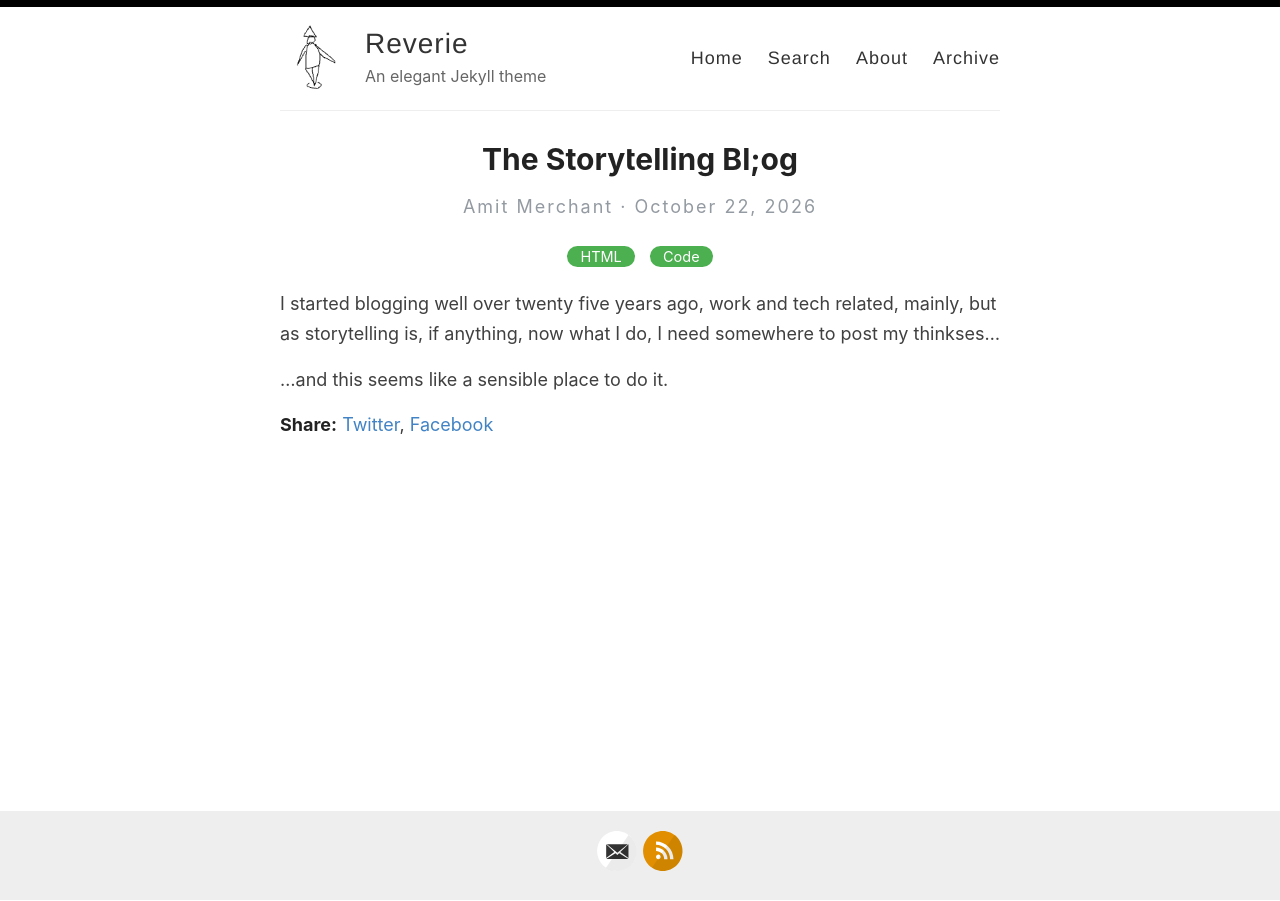
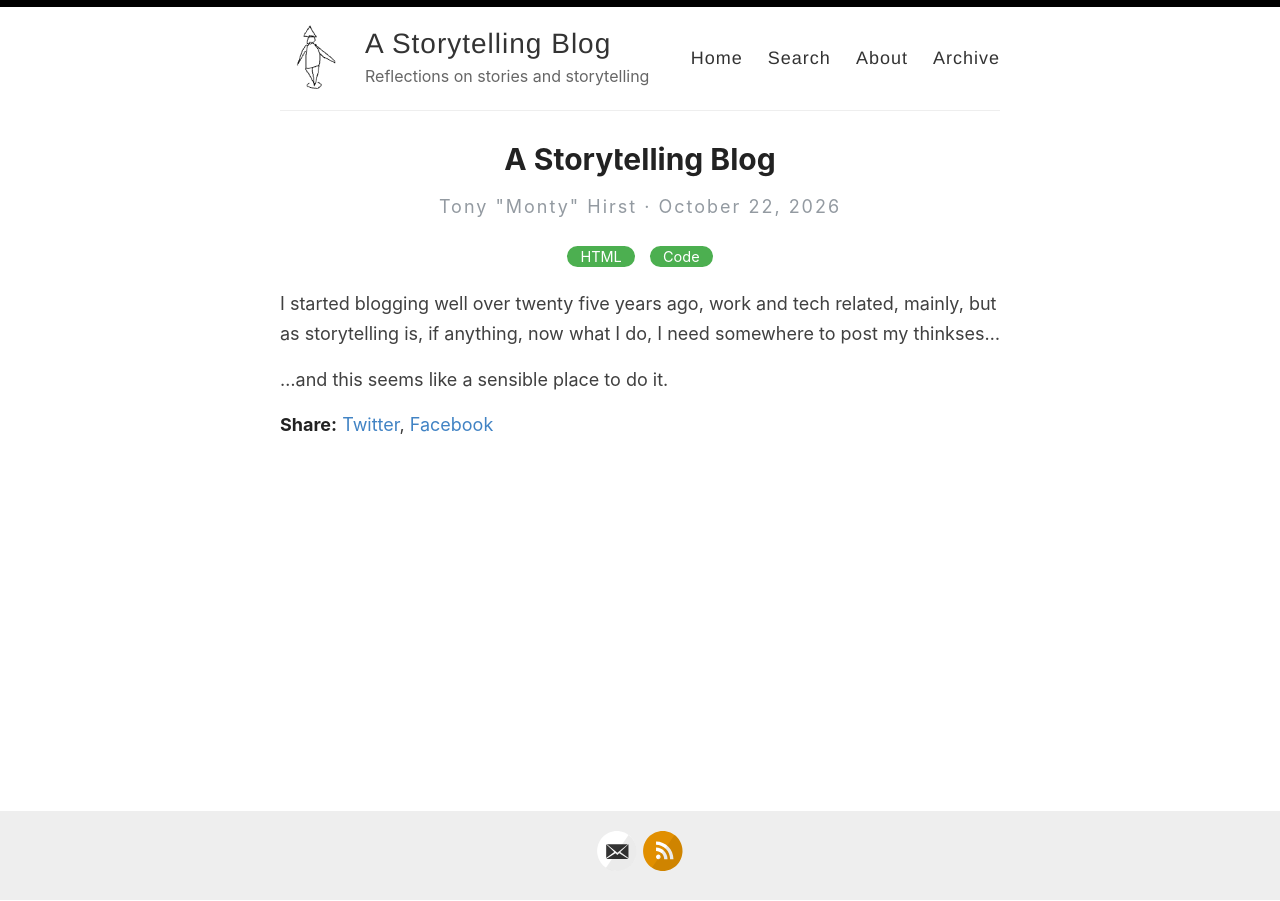
Before and after one commit to montystoryteller/storytelling, a Jekyll site: the page built from _posts/2026-10-22-about.md, in a window 1280 px wide. Built offline with Jekyll 4.4.1, drawn with Linux system fonts in a browser that asks for light colours.

Commit message:
typos; tidy up

```diff
--- a/_config.yml
+++ b/_config.yml
@@ -3,13 +3,13 @@
 #
 
 # Name of your site (displayed in the header)
-name: Reverie
+name: A Storytelling Blog
 
 # Name of the author
-author: Amit Merchant
+author: Tony "Monty" Hirst
 
 # Short bio or description (displayed in the header)
-description: An elegant Jekyll theme
+description: Reflections on stories and storytelling
 
 # URL of your avatar or profile pic (you could use your GitHub profile pic)
 avatar: /images/favicon.png
--- a/_posts/2026-10-22-about.md
+++ b/_posts/2026-10-22-about.md
@@ -1,8 +1,8 @@
 ---
 layout: post
-title:  The Storytelling Bl;og
+title:  A Storytelling Blog
 categories: [HTML,Code]
-excerpt: A sensible place to post about stories and storytelling
+excerpt: A place for me to post about stories and storytelling...
 ---
 
 I started blogging well over twenty five years ago, work and tech related, mainly, but as storytelling is, if anything, now what I do, I need somewhere to post my thinkses...
```
